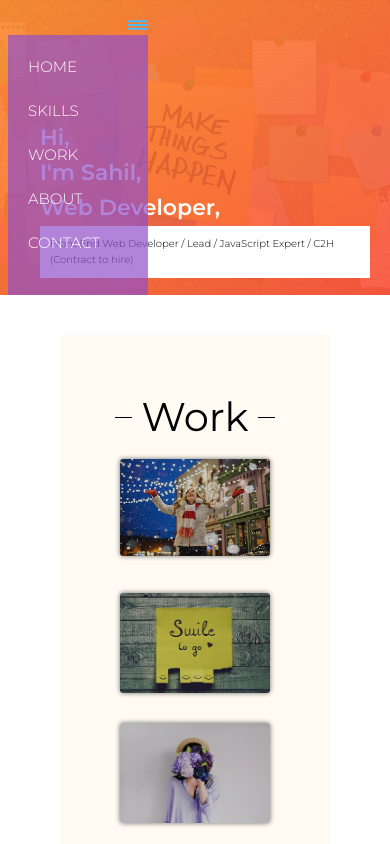
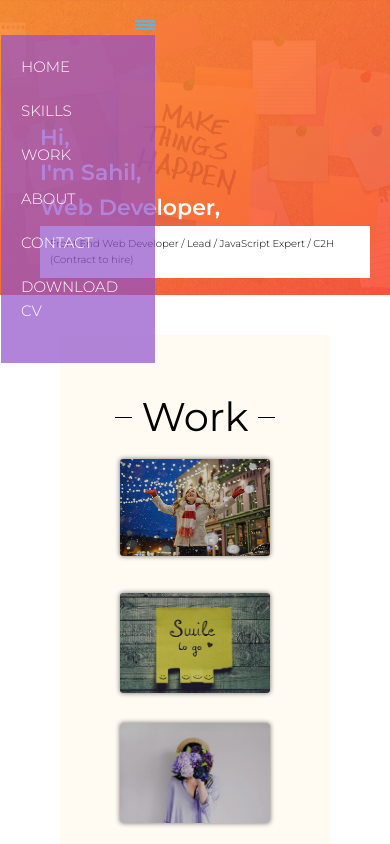
Before and after one commit to sahil242927-github/portfolio, a React (Create React App) app: page /website#home in a window 390 px wide. Shown: the top 844 px of the page. Built offline with nearby package versions, Linux system fonts and the light colour scheme.

Commit message:
fixed media query

```diff
--- a/src/components/home/index.scss
+++ b/src/components/home/index.scss
@@ -2,6 +2,7 @@
   background-color: blueviolet;
   grid-column: 1/ -1;
   height: 60vh;
+  display: flex;
 
   background-image: linear-gradient(
       to right bottom,
@@ -49,6 +50,13 @@
     background-color: white;
     padding: 1rem;
     font-size: 1.8rem;
+  }
+  .resume {
+    align-self: flex-end;
+    font-size: 2rem;
+    font-weight: bold;
+    display: block;
+    transform: translate(100%, -10rem);
   }
 
   .banner-text-1 {
--- a/src/components/navbar/index.jsx
+++ b/src/components/navbar/index.jsx
@@ -1,6 +1,8 @@
 import React, { useState } from 'react';
 import sprite from '../logo-and-icons/skill-logo-and-icons.svg';
 import { Link } from 'react-scroll';
+import { Link as RouteLink } from 'react-router-dom';
+import { Button } from '../styled-components';
 
 import './index.scss';
 
@@ -46,11 +48,21 @@ export default ({ inView }) => {
               </Link>
             </li>
           ))}
+          <li>
+            <RouteLink
+              to={process.env.PUBLIC_URL + '/resume.pdf'}
+              target='_blank'
+              rel='noopener noreferrer'
+              download
+            >
+              Download CV
+            </RouteLink>
+          </li>
         </ul>
       </div>
       <nav className={addClass}>
-        <div>
-          <ul className='left-links'>
+        <div className='left-links'>
+          <ul>
             {navLinks.map((nav) => (
               <li className={nav.status} key={nav.text}>
                 <Link
@@ -66,6 +78,16 @@ export default ({ inView }) => {
               </li>
             ))}
           </ul>
+          <Button className='resume' width='auto'>
+            <RouteLink
+              to={process.env.PUBLIC_URL + '/resume.pdf'}
+              target='_blank'
+              rel='noopener noreferrer'
+              download
+            >
+              Download CV
+            </RouteLink>
+          </Button>
         </div>
       </nav>
     </div>
--- a/src/components/navbar/index.scss
+++ b/src/components/navbar/index.scss
@@ -7,21 +7,22 @@
 .burger-menu {
   display: none;
   transition: transform 0.2s ease-in;
-  transform: translateX(-12rem);
-  padding: 1.5rem 0.8rem;
+  transform: translateX(-15rem);
+  padding: 1.5rem 0.1rem;
 
   ul {
     padding: 2rem;
     list-style: none;
     font-size: 1.5rem;
     text-transform: uppercase;
+    opacity: 0;
 
     & > li {
       margin-bottom: 2rem;
     }
   }
 
-  @media screen and (max-width: 25em) {
+  @media screen and (max-width: 32.5em) {
     display: flex;
     flex-direction: column;
     position: fixed;
@@ -38,8 +39,12 @@
       ul {
         background-color: rgba(#9051cb, 0.7);
         color: white;
+        opacity: 1;
       }
     }
+  }
+  @media screen and (max-width: 27em) {
+    transform: translateX(-11rem);
   }
 }
 
@@ -53,12 +58,13 @@
   position: fixed;
   transition: background-color 0.5s ease-in, box-shadow 0.5s ease;
 
-  @media screen and (max-width: 25em) {
+  @media screen and (max-width: 32.5em) {
     display: none;
   }
 
   .left-links {
     display: flex;
+    justify-content: space-between;
 
     li {
       @include navlinksStyles;
@@ -91,6 +97,11 @@
         transform: translate(0);
       }
     }
+    .resume {
+      @media screen and (max-width: 40em) {
+        display: none;
+      }
+    }
   }
 
   .active {
```
Also changed, not shown: 1 other file (tests, documents, lock files or other folders).
